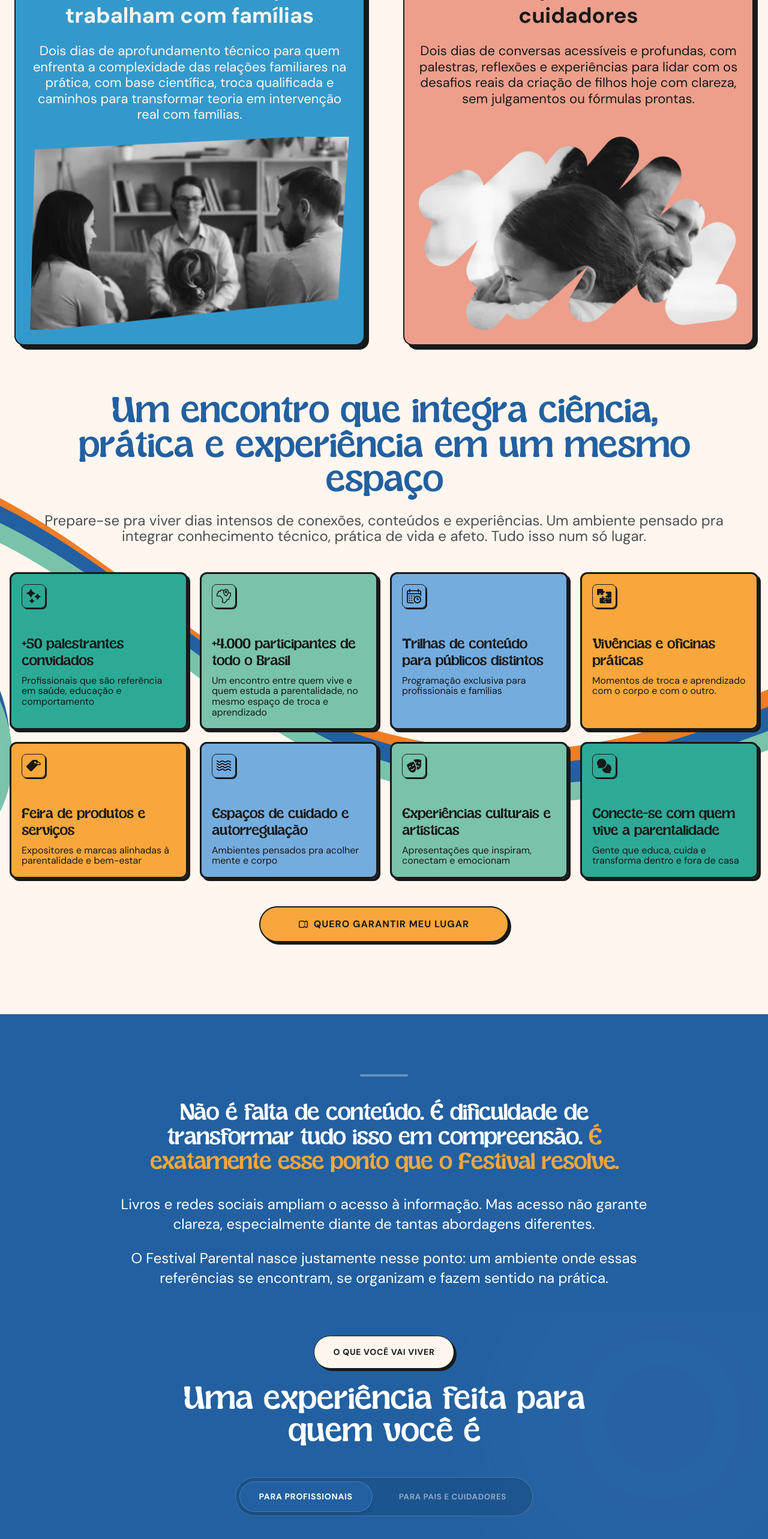
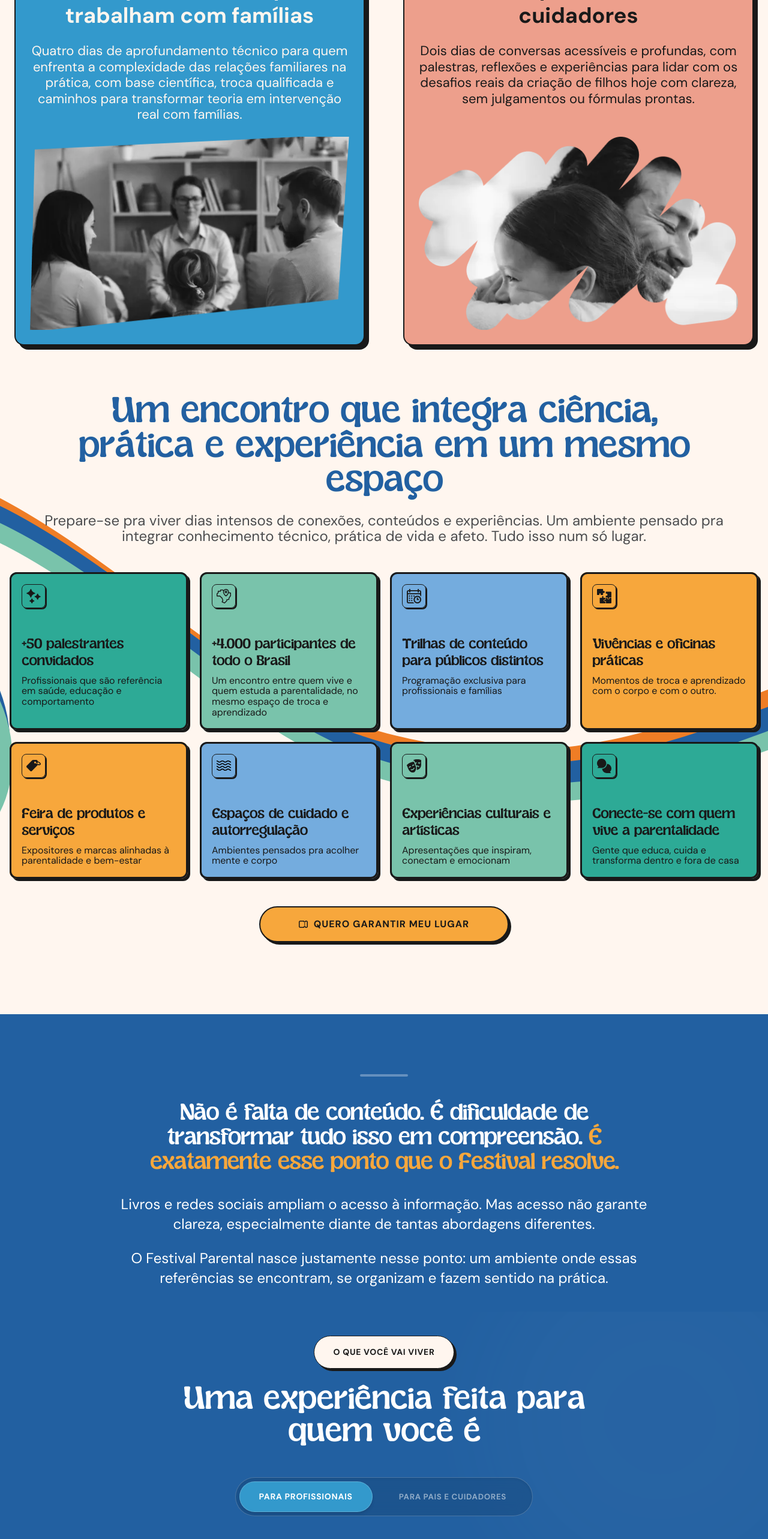
Before and after one commit to oanthonydesign/-LP-Festival-parental, a Next.js app: page / in a window 1280 px wide. Shown: the part 3092-5658 px from the top of the page at 60% size. Built offline with nearby package versions, Linux system fonts and the light colour scheme.

Commit message:
feat: updates speaker Ivana prominence, adjusts section colors and text for consistency

```diff
--- a/src/components/sections/Section6.tsx
+++ b/src/components/sections/Section6.tsx
@@ -94,7 +94,8 @@ const PASSAPORTES: PassportData[] = [
       "Sacola com brindes",
       "Acesso às sessões de autógrafos com palestrantes",
       "Acesso à feira de produtos e serviços para a parentalidade",
-      "Acesso à gravação completa do Festival por 90 dias"
+      "Acesso à gravação completa do Festival por 90 dias",
+      "Certificado de participação"
     ],
     target: "Para profissionais da parentalidade",
     buttonText: "QUERO O PASSAPORTE EDUCADOR",
--- a/src/components/sections/Section8.tsx
+++ b/src/components/sections/Section8.tsx
@@ -101,7 +101,7 @@ export default function Section8() {
                         bgColor="#3399CC"
                         textColor="text-[#fff6ef]"
                         heading="Para profissionais que trabalham com famílias"
-                        subtext="Dois dias de aprofundamento técnico para quem enfrenta a complexidade das relações familiares na prática, com base científica, troca qualificada e caminhos para transformar teoria em intervenção real com famílias."
+                        subtext="Quatro dias de aprofundamento técnico para quem enfrenta a complexidade das relações familiares na prática, com base científica, troca qualificada e caminhos para transformar teoria em intervenção real com famílias."
                         image={imgProfissionais}
                         badgeText="2 eventos|em 1 só"
                     />
--- a/src/components/sections/SectionForWho.tsx
+++ b/src/components/sections/SectionForWho.tsx
@@ -7,7 +7,7 @@ type Group = "profissionais" | "pais";
 const GROUPS = {
   profissionais: {
     label: "Para profissionais",
-    toggleColor: "bg-[#2260a1] text-white border-white/20",
+    toggleColor: "bg-[#3399CC] text-white border-white/20",
     accentColor: "#3399CC",
     items: [
       {
@@ -91,8 +91,7 @@ export default function SectionForWho() {
             <button
               key={key}
               onClick={() => setActive(key)}
-              className={`px-8 py-3.5 rounded-full font-dm-sans font-bold text-[13px] md:text-[14px] uppercase tracking-wider transition-all duration-300 border ${
-                active === key
+              className={`px-8 py-3.5 rounded-full font-dm-sans font-bold text-[13px] md:text-[14px] uppercase tracking-wider transition-all duration-300 border ${active === key
                 ? `${GROUPS[key].toggleColor} shadow-md scale-100`
                 : "bg-transparent text-white/50 border-transparent hover:text-white/80 hover:bg-white/5 scale-95"
                 }`}
--- a/src/components/sections/SectionTakeaways.tsx
+++ b/src/components/sections/SectionTakeaways.tsx
@@ -97,10 +97,10 @@ export default function SectionTakeaways() {
                     key={idx}
                     className={`flex flex-col gap-2 px-7 py-5 ${idx < group.items.length - 1 ? `border-b border-solid ${group.dividerColor}` : ""}`}
                   >
-                    <h4 className={`font-dm-sans font-bold text-[15px] md:text-[21px] leading-tight ${group.textColor}`}>
+                    <h4 className={`font-dm-sans font-bold text-[18px] md:text-[20px] leading-tight ${group.textColor}`}>
                       {item.title}
                     </h4>
-                    <p className={`font-dm-sans text-[13px] md:text-[16px] leading-relaxed ${group.descColor}`}>
+                    <p className={`font-dm-sans text-[15px] md:text-[16px] leading-relaxed ${group.descColor}`}>
                       {item.description}
                     </p>
                   </div>
--- a/src/components/sections/SpeakersSection.tsx
+++ b/src/components/sections/SpeakersSection.tsx
@@ -19,6 +19,16 @@ export type Speaker = {
 };
 
 export const allSpeakers: Speaker[] = [
+    {
+        id: 16,
+        name: "Ivana Moreira",
+        description: "Jornalista e idealizadora do Festival Parental",
+        image: "/images/ivanam.webp",
+        instagram: "https://www.instagram.com/euivanamoreira?utm_source=ig_web_button_share_sheet&igsh=ZDNlZDc0MzIxNw==",
+        linkedin: "https://www.linkedin.com/in/ivana-moreira-679489ba/",
+        bgColor: "#79c3ab",
+        category: "profissionais",
+    },
     {
         id: 1,
         name: "Nanda Perim",
@@ -167,16 +177,6 @@ export const allSpeakers: Speaker[] = [
         instagram: "https://www.instagram.com/disciplinapositivabrasil?igsh=NTQ4c2RreTVyZTBz",
         linkedin: "https://www.linkedin.com/in/beteprodrigues?utm_source=share&utm_campaign=share_via&utm_content=profile&utm_medium=ios_app",
         bgColor: "#f7a73c",
-        category: "profissionais",
-    },
-    {
-        id: 16,
-        name: "Ivana Moreira",
-        description: "Jornalista e idealizadora do Festival Parental",
-        image: "/images/ivanam.webp",
-        instagram: "https://www.instagram.com/euivanamoreira?utm_source=ig_web_button_share_sheet&igsh=ZDNlZDc0MzIxNw==",
-        linkedin: "https://www.linkedin.com/in/ivana-moreira-679489ba/",
-        bgColor: "#79c3ab",
         category: "profissionais",
     },
     {
```
Lines whose indentation alone changed are shown as unchanged.
